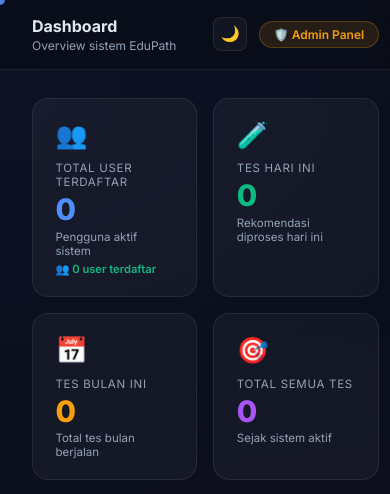
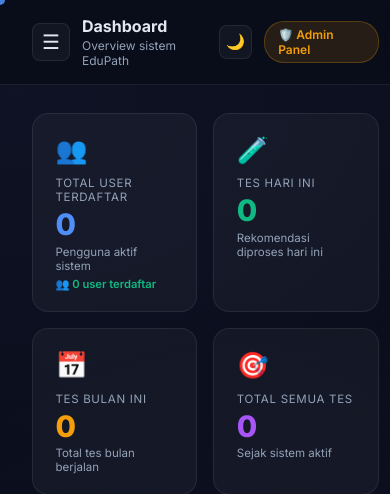
Before and after one commit to SofyanBaharudinnn/Rekomendasi_Pemilihan_Jurusan, a Django app: page /admin-dashboard/ in a window 390 px wide. Shown: the top 494 px of the page. Run offline with Django 5.2, Linux system fonts and the light colour scheme; the visitor is signed in with stand-in values (Sample User, id 1); data comes from the database, SQL or seed files in the repository; data that the repository does not hold is empty.

Commit message:
feat: make admin sidebar collapsible on mobile/tablet view

```diff
--- a/templates/dashboard_admin.html
+++ b/templates/dashboard_admin.html
@@ -383,13 +383,56 @@ tr:hover td{background:rgba(255,255,255,.02);}
 .loading-dots::after{content:'';animation:dots 1.5s infinite;}
 @keyframes dots{0%{content:''}33%{content:'.'}66%{content:'..'}100%{content:'...'}}
 
+.sidebar-backdrop {
+  display: none;
+  position: fixed;
+  inset: 0;
+  background: rgba(0, 0, 0, 0.6);
+  z-index: 290;
+  backdrop-filter: blur(4px);
+}
+.btn-toggle-sidebar {
+  display: none;
+  align-items: center;
+  justify-content: center;
+  width: 38px;
+  height: 38px;
+  border-radius: 8px;
+  border: 1px solid var(--border);
+  background: var(--card);
+  color: var(--text);
+  font-size: 1.25rem;
+  cursor: pointer;
+  transition: all 0.2s;
+  flex-shrink: 0;
+}
+.btn-toggle-sidebar:hover {
+  background: var(--card2);
+  border-color: var(--border2);
+}
+
 /* ── RESPONSIVE ───────────────────────────────────────────────────────────── */
 @media(max-width:1100px){.stats-grid{grid-template-columns:repeat(2,1fr);}}
 @media(max-width:768px){
-  .sidebar{transform:translateX(-100%);}
+  .sidebar {
+    transform: translateX(-100%);
+    transition: transform 0.3s cubic-bezier(0.4, 0, 0.2, 1);
+  }
+  .sidebar.open {
+    transform: translateX(0);
+  }
   .main{margin-left:0;}
   .charts-grid,.grid-2,.grid-3{grid-template-columns:1fr;}
   .stats-grid{grid-template-columns:repeat(2,1fr);}
+  #sidebar-toggle {
+    display: flex !important;
+  }
+  #sidebar-close {
+    display: block !important;
+  }
+  .sidebar-backdrop.open {
+    display: block;
+  }
 }
 
 /* LOGO FOR FOOTER */
@@ -836,10 +879,13 @@ tr:hover td{background:rgba(255,255,255,.02);}
 
 <div class="app">
 <!-- ══ SIDEBAR ══════════════════════════════════════════════════════════════ -->
-<aside class="sidebar">
-  <div class="sb-brand">
-    <div class="sb-logo">🛡️ EduPath Admin</div>
-    <div class="sb-role">🔑 Administrator</div>
+<aside class="sidebar" id="appSidebar">
+  <div class="sb-brand" style="display:flex;align-items:center;justify-content:space-between;width:100%;">
+    <div>
+      <div class="sb-logo">🛡️ EduPath Admin</div>
+      <div class="sb-role">🔑 Administrator</div>
+    </div>
+    <button id="sidebar-close" onclick="toggleSidebar(false)" style="display:none;background:none;border:none;color:var(--text);font-size:1.25rem;cursor:pointer;padding:0.2rem;line-height:1;margin-top:-0.5rem;">✕</button>
   </div>
   <nav class="sb-nav">
     <div class="sb-section">Panel Utama</div>
@@ -874,13 +920,17 @@ tr:hover td{background:rgba(255,255,255,.02);}
     <a href="{% url 'logout' %}" class="btn-logout">🚪 Keluar</a>
   </div>
 </aside>
+<div class="sidebar-backdrop" id="sidebarBackdrop" onclick="toggleSidebar(false)"></div>
 
 <!-- ══ MAIN ══════════════════════════════════════════════════════════════════ -->
 <main class="main">
   <div class="topbar">
-    <div class="tb-left">
-      <h1 id="pageTitle">Dashboard</h1>
-      <p id="pageSubtitle">Overview sistem EduPath</p>
+    <div class="tb-left" style="display:flex;align-items:center;gap:0.75rem;">
+      <button id="sidebar-toggle" onclick="toggleSidebar(true)" class="btn-toggle-sidebar" aria-label="Buka Menu">☰</button>
+      <div>
+        <h1 id="pageTitle">Dashboard</h1>
+        <p id="pageSubtitle">Overview sistem EduPath</p>
+      </div>
     </div>
     <div class="tb-right" style="display:flex;align-items:center;gap:.75rem;">
       <button id="theme-toggle" class="btn-ghost" title="Toggle Theme" aria-label="Toggle Theme" style="width:34px;height:34px;border-radius:8px;cursor:pointer;display:flex;align-items:center;justify-content:center;font-size:0.95rem;transition:all .3s;">🌙</button>
@@ -1272,6 +1322,23 @@ function goto(page, btn){
   if(page==='konten') loadKonten();
   if(page==='analytics') loadAnalytics();
   if(page==='ml') loadML();
+
+  // Close sidebar on mobile after navigation
+  toggleSidebar(false);
+}
+
+function toggleSidebar(isOpen) {
+  const sidebar = document.getElementById('appSidebar');
+  const backdrop = document.getElementById('sidebarBackdrop');
+  if (sidebar && backdrop) {
+    if (isOpen) {
+      sidebar.classList.add('open');
+      backdrop.classList.add('open');
+    } else {
+      sidebar.classList.remove('open');
+      backdrop.classList.remove('open');
+    }
+  }
 }
 function showSubTab(tab, btn){
   document.querySelectorAll('.sub-tab').forEach(b=>b.classList.remove('active'));
```
